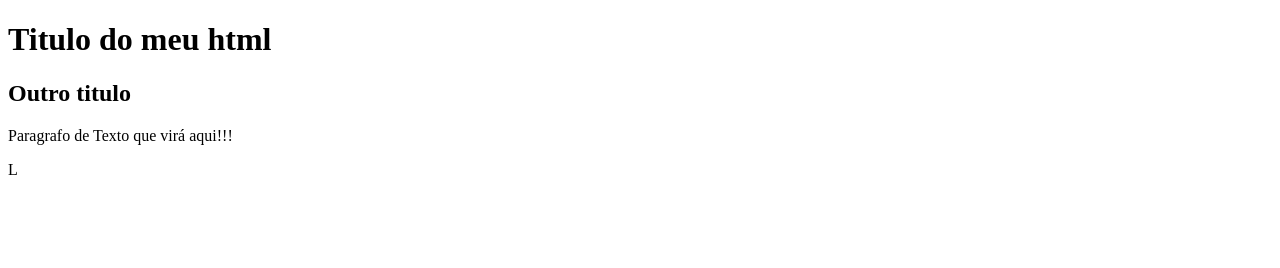
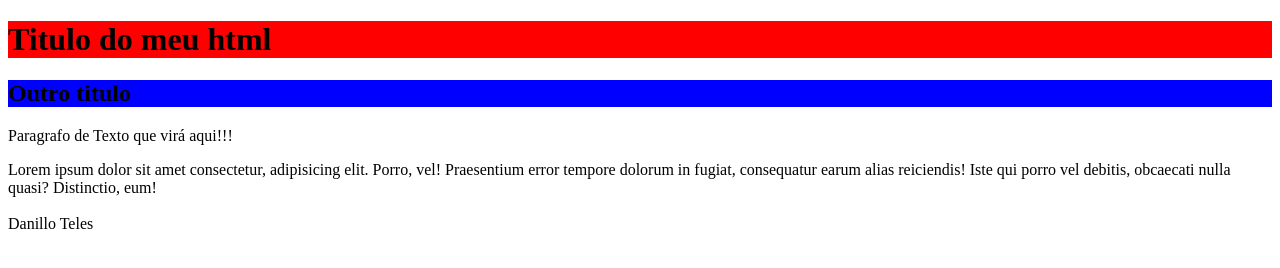
Before and after one commit to BRADDTELES/HTML_em_treinamento, a plain HTML site: page index.html in a window 1280 px wide. Drawn offline with Linux system fonts and the light colour scheme.

Commit message:
aprendendo como utilizar o id nas Tags body e style

```diff
--- a/index.html
+++ b/index.html
@@ -5,11 +5,28 @@
     <meta http-equiv="X-UA-Compatible" content="IE=edge">
     <meta name="viewport" content="width=device-width, initial-scale=1.0">
     <title>Meu Html</title>
+
+    <style>
+        h1 {
+            background: red;
+        }
+        #cabecalho-2 {
+            background: blue;
+        }
+    </style>
 </head>
 <body>
-    <h1>Titulo do meu html</h1>
-    <h2>Outro titulo</h2>
+    <h1 id="cabecalho-1" class="fundo-vermelho borde-esquerda">Titulo do meu html</h1>
+    <h2 id="cabecalho-2" class="fundo-vermelho">Outro titulo</h2>
     <p>Paragrafo de Texto que virá aqui!!!</p>
-    <text>L</text>
+    <text>
+        Lorem ipsum dolor sit amet consectetur,
+        adipisicing elit. Porro, vel! Praesentium
+        error tempore dolorum in fugiat, consequatur
+        earum alias reiciendis! Iste qui porro vel debitis,
+        obcaecati nulla quasi? Distinctio, eum!
+    </text>
+    <br><br>
+    <span>Danillo Teles</span>
 </body>
 </html>
```
